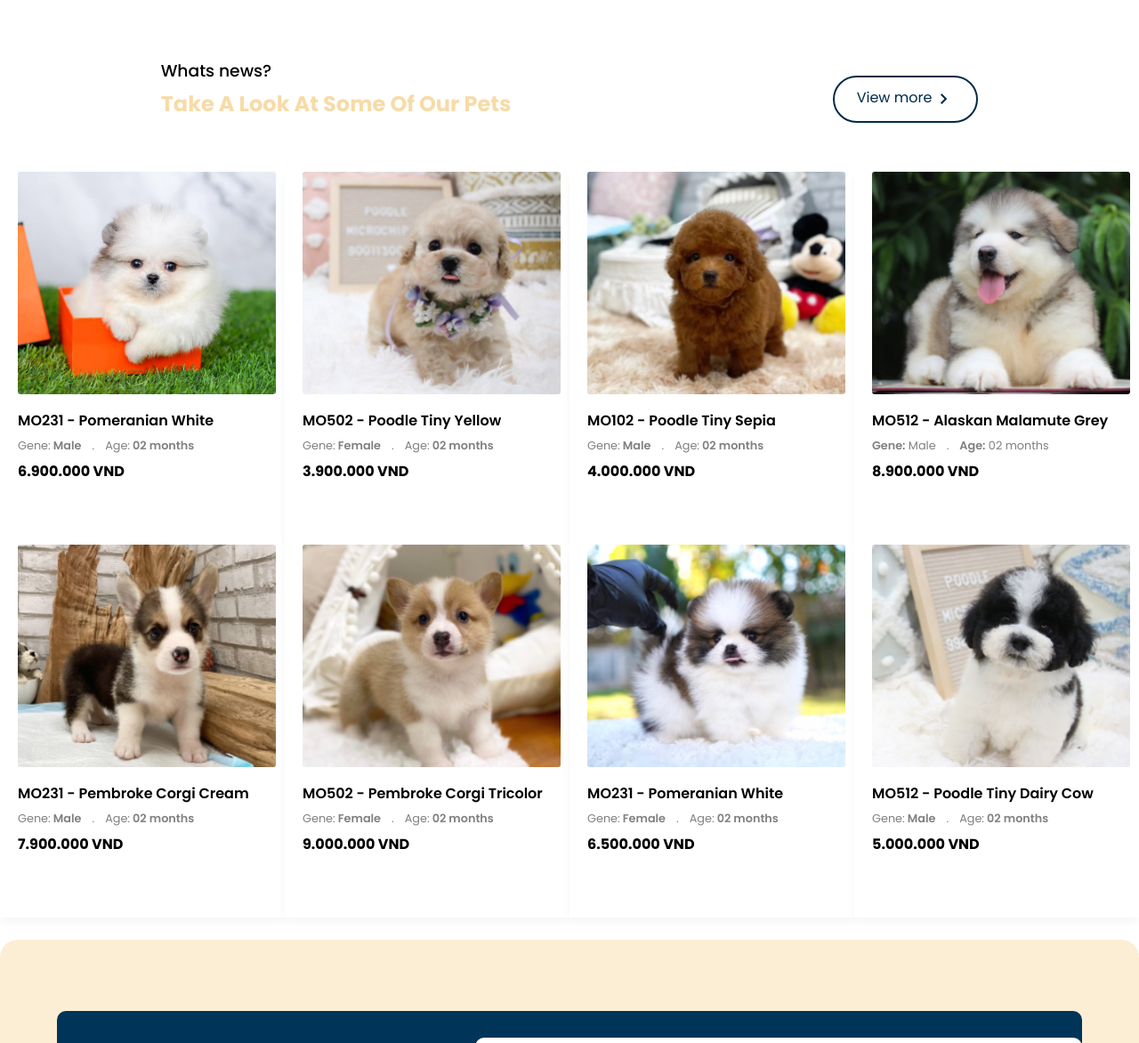
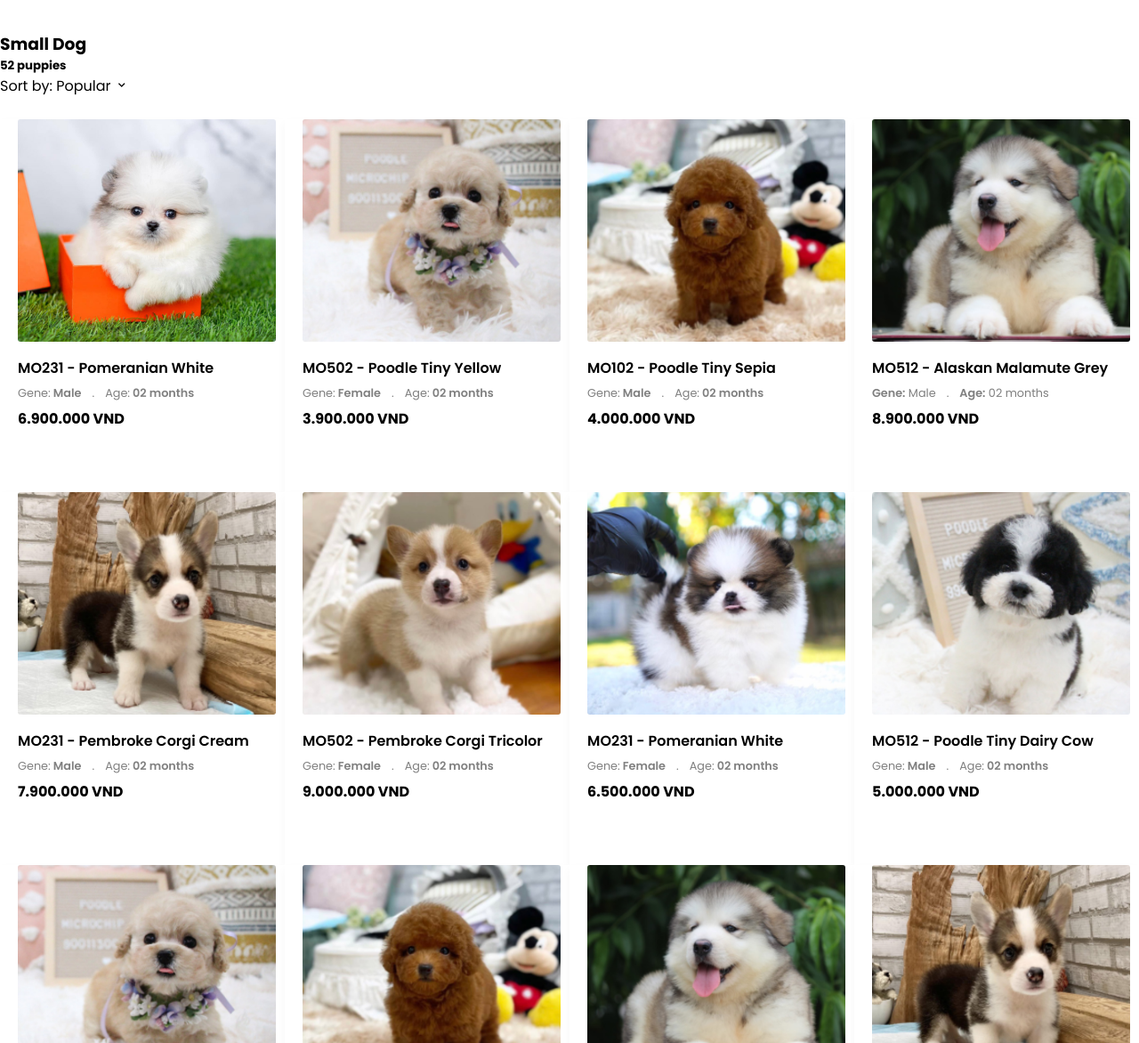
Before and after one commit to Abdelilah2009/Store-Ta7adi-, a plain HTML site: page category.html in a window 1280 px wide. Shown: the part 680-1852 px from the top of the page at 89% size. Drawn offline with nearby package versions, Linux system fonts and the light colour scheme.

Commit message:
Update category.html

```diff
--- a/category.html
+++ b/category.html
@@ -16,9 +16,9 @@
             <div class="mobile" id="menu"><i class='bx bx-menu'></i></div>
             <nav class="navbar" id="navbar">
                 <a href="#" class="logo"><img src="assets/imgs/logo.png" alt=""></a>
-                <a href="#home" class="link">home</a>
-                <a href="#category" class="link">category</a>
-                <a href="#about" class="link">about</a>
+                <a href="index.html" class="link">home</a>
+                <a href="#" class="link">category</a>
+                <a href="index.html#about" class="link">about</a>
                 <a href="#contact" class="link">contact</a>
                 <div class="mobile close" id="close"><i class='bx bx-x'></i></div>
             </nav>
@@ -44,14 +44,14 @@
         </div>
     </section>
 
-    <section class="category" id="category">
-        <div class="title-btn">
-            <div class="c-title">
-                <h3>Whats news?</h3>
-                <h2>Take A Look At Some Of Our Pets</h2>
+    <section class="category-w" id="category">
+        <div class="title-btn-category">
+            <div class="c-title-category">
+                <h3>Small Dog</h3>
+                <h5>52 puppies</h5>
             </div>
-            <div class="c-btn btn-active">
-                <a href="#">View more  <i class='bx bx-chevron-right'></i></a>
+            <div class="c-btn-category btn-active">
+                <a href="#">Sort by: Popular  <i class='bx bx-chevron-down'></i></a>
             </div>
         </div>
         <div class="cards">
@@ -70,6 +70,104 @@
                         </p>
                     </div>
                     <h2>6.900.000 VND</h2>
+                </a>
+                <a href="#" class="card-item">
+                    <img src="assets/imgs/category/6.png" alt="Card Image">
+                    <h3>MO502 - Poodle Tiny Yellow</h3>
+                    <div class="p">
+                        <p>
+                            Gene:<span> Female </span>
+                        </p>
+                        .
+                        <p>
+                            Age:<span> 02 months </span>
+                        </p>
+                    </div>
+                    <h2>3.900.000 VND</h2>
+                </a>
+                <a href="#" class="card-item">
+                    <img src="assets/imgs/category/4.png" alt="Card Image">
+                    <h3>MO102 - Poodle Tiny Sepia</h3>
+                    <div class="p">
+                        <p>
+                            Gene:<span> Male </span>
+                        </p>
+                        .
+                        <p>
+                            Age:<span> 02 months </span>
+                        </p>
+                    </div>
+                    <h2>4.000.000 VND</h2>
+                </a>
+                <a href="#" class="card-item">
+                    <img src="assets/imgs/category/1.png" alt="Card Image">
+                    <h3>MO512 - Alaskan Malamute Grey</h3>
+                    <div class="p">
+                        <p>
+                            <span>Gene:</span> Male
+                        </p>
+                        .
+                        <p>
+                            <span>Age:</span> 02 months
+                        </p>
+                    </div>
+                    <h2>8.900.000 VND</h2>
+                </a>
+                <a href="#" class="card-item">
+                    <img src="assets/imgs/category/5.png" alt="Card Image">
+                    <h3>MO231 - Pembroke Corgi Cream</h3>
+                    <div class="p">
+                        <p>
+                            Gene:<span> Male </span>
+                        </p>
+                        .
+                        <p>
+                            Age:<span> 02 months </span>
+                        </p>
+                    </div>
+                    <h2>7.900.000 VND</h2>
+                </a>
+                <a href="#" class="card-item">
+                    <img src="assets/imgs/category/7.png" alt="Card Image">
+                    <h3>MO502 - Pembroke Corgi Tricolor</h3>
+                    <div class="p">
+                        <p>
+                            Gene:<span> Female </span>
+                        </p>
+                        .
+                        <p>
+                            Age:<span> 02 months </span>
+                        </p>
+                    </div>
+                    <h2>9.000.000 VND</h2>
+                </a>
+                <a href="#" class="card-item">
+                    <img src="assets/imgs/category/3.png" alt="Card Image">
+                    <h3>MO231 - Pomeranian White</h3>
+                    <div class="p">
+                        <p>
+                            Gene:<span> Female </span>
+                        </p>
+                        .
+                        <p>
+                            Age:<span> 02 months </span>
+                        </p>
+                    </div>
+                    <h2>6.500.000 VND</h2>
+                </a>
+                <a href="#" class="card-item">
+                    <img src="assets/imgs/category/2.png" alt="Card Image">
+                    <h3>MO512 - Poodle Tiny Dairy Cow</h3>
+                    <div class="p">
+                        <p>
+                            Gene:<span> Male </span>
+                        </p>
+                        .
+                        <p>
+                            Age:<span> 02 months </span>
+                        </p>
+                    </div>
+                    <h2>5.000.000 VND</h2>
                 </a>
                 <a href="#" class="card-item">
                     <img src="assets/imgs/category/6.png" alt="Card Image">
```
